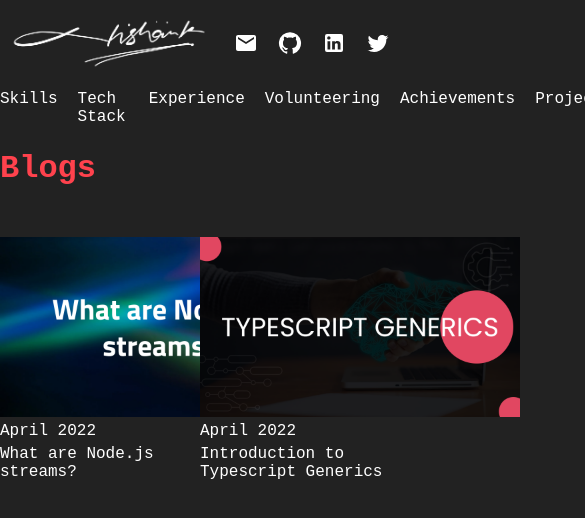
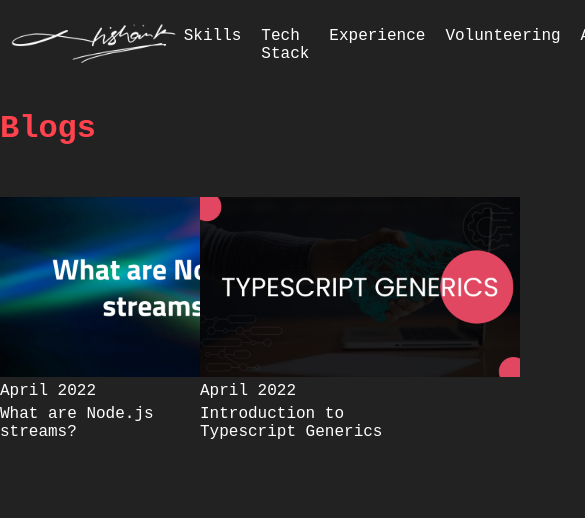
Before and after one commit to theMillenniumFalcon/portfolio, a Next.js app: page /blog in a window 390 px wide. Shown: the top 518 px of the page, 585 px wide, since content can reach past the window. Built offline with nearby package versions, Linux system fonts and the light colour scheme.

Commit message:
removed media query

```diff
--- a/components/Layout.tsx
+++ b/components/Layout.tsx
@@ -1,16 +1,14 @@
 import React from "react";
-import Wrapper, { WrapperVariant } from "./Wrapper";
+import Wrapper from "./Wrapper";
 import Navbar from "./Navbar";
 
-interface LayoutProps {
-    variant?: WrapperVariant;
-}
+interface LayoutProps { }
 
-export const Layout: React.FC<LayoutProps> = ({ children, variant }) => {
+export const Layout: React.FC<LayoutProps> = ({ children }) => {
     return (
         <>
             <Navbar />
-            <Wrapper variant={variant}>{children}</Wrapper>
+            <Wrapper>{children}</Wrapper>
         </>
     )
 }
--- a/components/Navbar.tsx
+++ b/components/Navbar.tsx
@@ -1,6 +1,6 @@
 import React from 'react'
 import NextLink from 'next/link'
-import { Flex, useMediaQuery, Box, Link, Image } from '@chakra-ui/react'
+import { Flex, Box, Link, Image } from '@chakra-ui/react'
 import MailIcon from '@mui/icons-material/Mail';
 import TwitterIcon from '@mui/icons-material/Twitter';
 import LinkedInIcon from '@mui/icons-material/LinkedIn';
@@ -9,9 +9,7 @@ import GitHubIcon from '@mui/icons-material/GitHub';
 interface NavbarProps { }
 
 const Navbar: React.FC<NavbarProps> = ({ }) => {
-    const [isLargerThan1280] = useMediaQuery('(min-width: 1280px)')
     return (
-        <>
         <Flex zIndex={1} top={0} height="90px">
             <Flex flex={1} m="auto" align="center" maxW={1400}>
                 <NextLink href="/" passHref>
@@ -26,7 +24,6 @@ const Navbar: React.FC<NavbarProps> = ({ }) => {
                     />
                 </NextLink>
                 <Flex ml={"auto"} align="center">
-                        {isLargerThan1280 ? (
                     <Flex>
                         <NextLink href='/skill' passHref>
                             <Link style={{ textDecoration: "none", cursor: "pointer" }} mr={20}>Skills</Link>
@@ -50,7 +47,6 @@ const Navbar: React.FC<NavbarProps> = ({ }) => {
                             <Link style={{ textDecoration: "none", cursor: "pointer" }} mr={20}>Blogs</Link>
                         </NextLink>
                     </Flex>
-                        ) : ""}
                     <Box>
                         <Link href="mailto: nishankpr435@gmail.com" mr={20}>
                             <MailIcon />
@@ -68,32 +64,6 @@ const Navbar: React.FC<NavbarProps> = ({ }) => {
                 </Flex>
             </Flex>
         </Flex>
-            {!isLargerThan1280 ? (
-                <Flex width="700px" height="40px" marginX="auto">
-                <NextLink href='/skill' passHref>
-                    <Link style={{ textDecoration: "none", cursor: "pointer" }} mr={20}>Skills</Link>
-                </NextLink>
-                <NextLink href='/stack' passHref>
-                    <Link style={{ textDecoration: "none", cursor: "pointer" }} mr={20}>Tech Stack</Link>
-                </NextLink>
-                <NextLink href='/experience' passHref>
-                    <Link style={{ textDecoration: "none", cursor: "pointer" }} mr={20}>Experience</Link>
-                </NextLink>
-                <NextLink href='/volunteering' passHref>
-                    <Link style={{ textDecoration: "none", cursor: "pointer" }} mr={20}>Volunteering</Link>
-                </NextLink>
-                <NextLink href='/achievement' passHref>
-                    <Link style={{ textDecoration: "none", cursor: "pointer" }} mr={20}>Achievements</Link>
-                </NextLink>
-                <NextLink href='/project' passHref>
-                    <Link style={{ textDecoration: "none", cursor: "pointer" }} mr={20}>Projects</Link>
-                </NextLink>
-                <NextLink href='/blog' passHref>
-                    <Link style={{ textDecoration: "none", cursor: "pointer" }} mr={20}>Blogs</Link>
-                </NextLink>
-            </Flex>
-            ) : ""}
-        </>
     )
 }
 
--- a/components/Wrapper.tsx
+++ b/components/Wrapper.tsx
@@ -1,18 +1,14 @@
 import React from "react";
 import { Box } from "@chakra-ui/react";
 
-export type WrapperVariant = "small" | "regular";
+interface WrapperProps { }
 
-interface WrapperProps {
-    variant?: WrapperVariant;
-}
-
-const Wrapper: React.FC<WrapperProps> = ({ children,  variant = "regular" }) => {
+const Wrapper: React.FC<WrapperProps> = ({ children }) => {
     return (
         <Box
             mt={8}
             mx="auto"
-            maxW = {variant === "regular" ? "700px" : "400px"}
+            maxW = "700px"
             w="100%"
             backgroundColor="red"
         >
```
Lines whose indentation alone changed are shown as unchanged.
